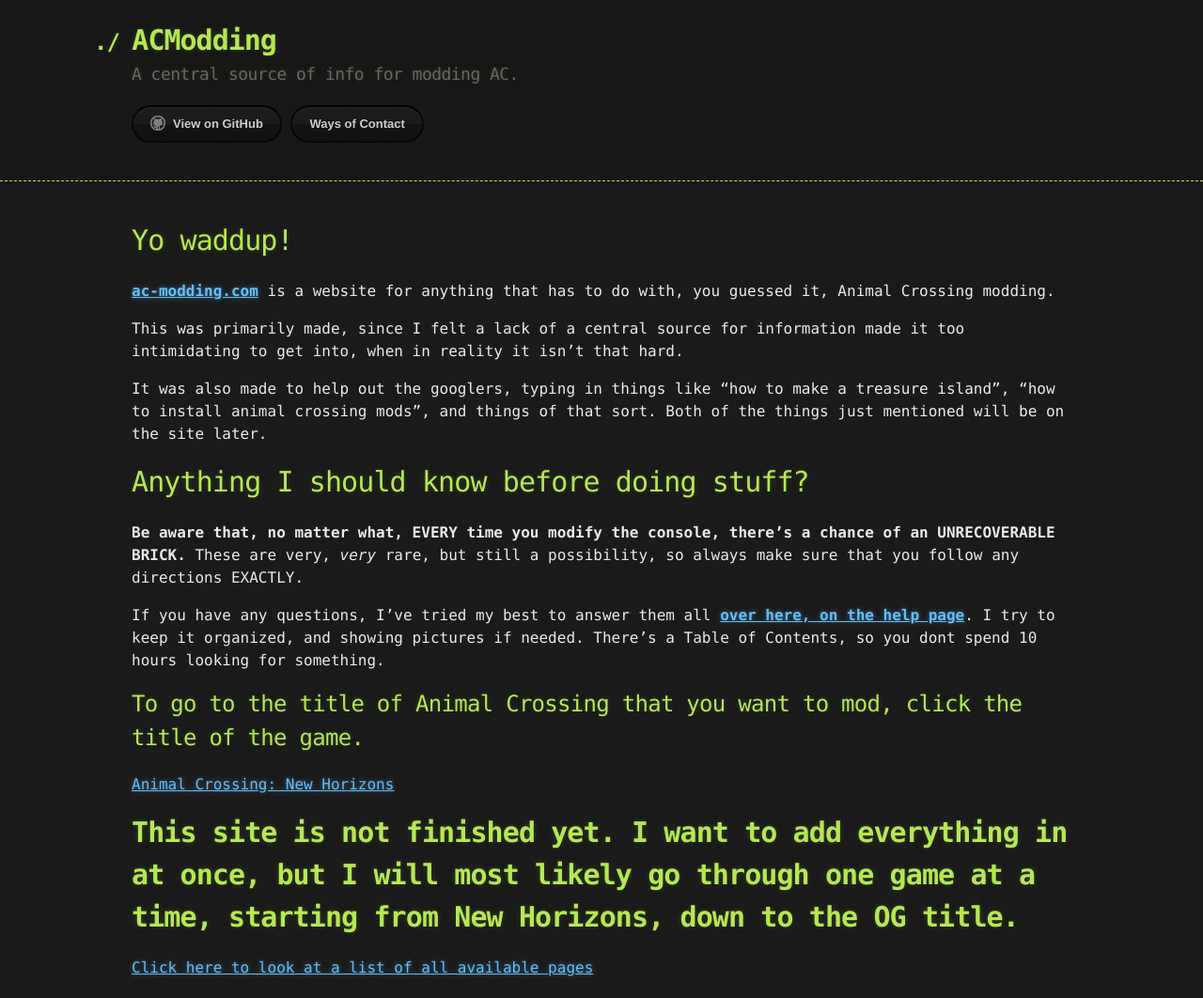
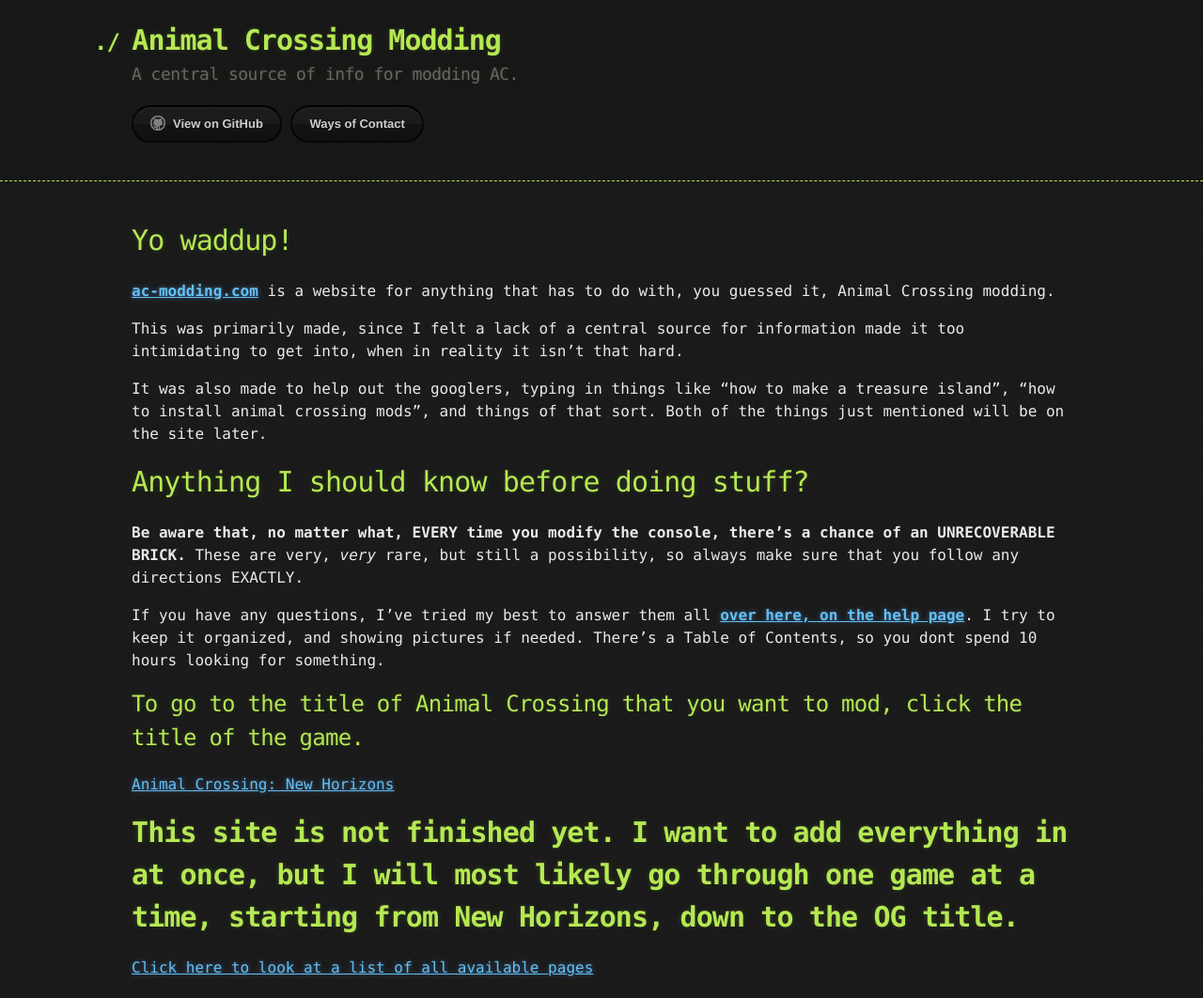
Before and after one commit to inconsistent-dg/AC-Modding, a Jekyll site: the page built from index.md, in a window 1280 px wide. Shown: the whole page at 94% size. Built offline with Jekyll 4.4.1, drawn with Linux system fonts in a browser that asks for light colours; our own code applies the rules of GitHub Pages for plain Markdown files.

Commit message:
Changed 'AC-Modding' to 'Animal Crossing Modding'

```diff
--- a/_config.yml
+++ b/_config.yml
@@ -1,4 +1,4 @@
-title: ACModding
+title: Animal Crossing Modding
 description: A central source of info for modding AC.
 show_downloads: true
 google_analytics:
```
